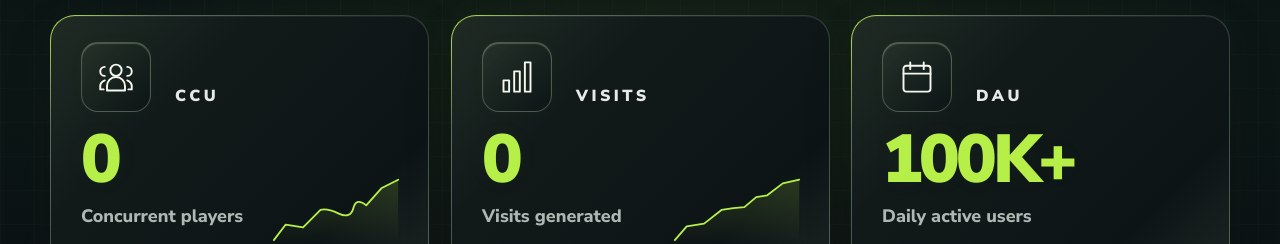
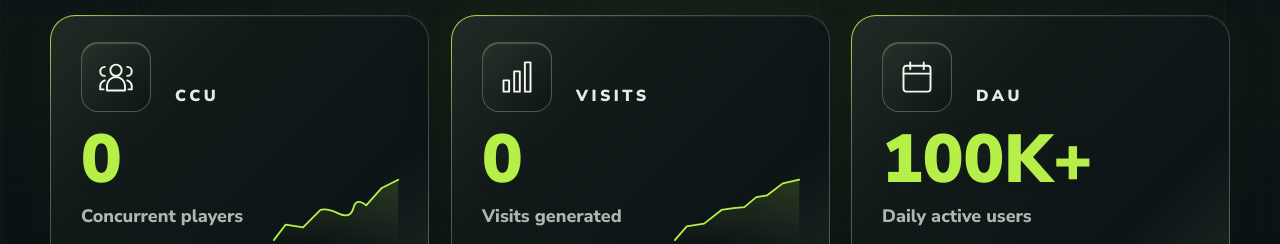
Before and after one commit to bobersus/Scale-Up-Games, a website: page index.html in a window 1280 px wide. Shown: the part 1120-1364 px from the top of the page. Drawn offline with Linux system fonts and the light colour scheme; no server answers.

Commit message:
Add files via upload

```diff
--- a/styles.css
+++ b/styles.css
@@ -877,7 +877,7 @@ section[id] {
   margin-top: 0;
   color: var(--stats-accent);
   font-size: clamp(2.5rem, 5.3vw, 4.6rem);
-  letter-spacing: -0.055em;
+  letter-spacing: 0;
   line-height: 1;
   font-weight: 1000;
   text-shadow: 0 0 25px rgba(165, 206, 120, 0.04);
```
